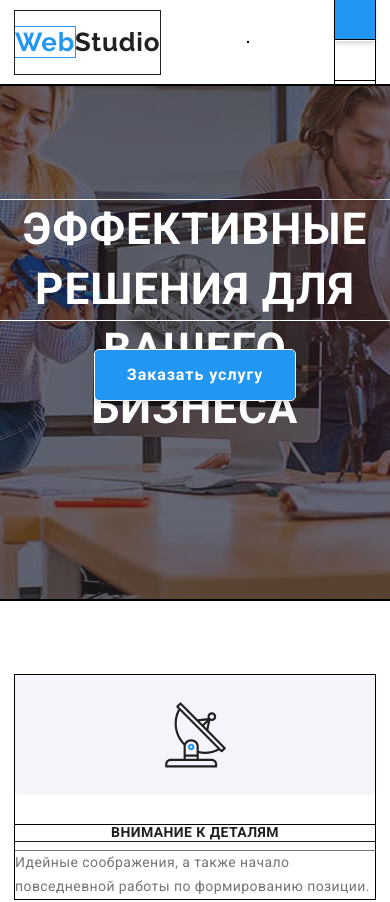
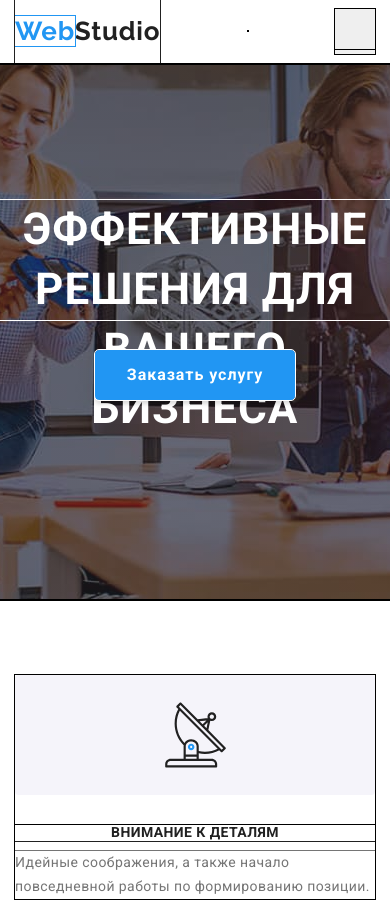
Before and after one commit to f957-cua/web_studio, a plain HTML site: page index.html in a window 390 px wide. Shown: the top 902 px of the page. Drawn offline with nearby package versions, Linux system fonts and the light colour scheme.

Commit message:
commit
+commit

```diff
--- a/index.html
+++ b/index.html
@@ -33,14 +33,12 @@
                     <span>+38 096 111 11 11</span>
                 </a>
             </div>
-            <div class="container-mobile">
-                <button type="button" class="menu-button is-open" data-modal-open></button>
+                <button type="button">
                     <svg width="40" height="40" aria-label="переключатель мобильного меню">
-                        <use class="icon-cross" href="./img/sprite.svg#icon-close_40px"></use>
-                        <use class="icon-menu" href="./img/sprite.svg#icon-menu_40px"></use>
+                        <use href="./img/sprite.svg#icon-menu_40px"></use>
+                        <use href="./img/sprite.svg#icon-close_40px"></use>
                     </svg>
                 </button>
-            </div>
         </div>
     </header>
     <main>
--- a/sass/components/_buttons.scss
+++ b/sass/components/_buttons.scss
@@ -19,16 +19,20 @@
 }
 
 .menu-button {
-    display: flex;
-    align-items: center;
-    justify-content: center;
-
+    position: absolute;
+    top: 8px;
+    right: 8px;
     width: 40px;
     height: 40px;
+    background-color: inherit;
+    color: inherit;
 
-    color: var(--hero-title-color);
-    background-color: var(--accent-color);
-    box-shadow: 0px 4px 4px rgba(0, 0, 0, 0.15);
+    display: inline-block;
+    width: 1em;
+    height: 1em;
+    stroke-width: 0;
+    stroke: currentColor;
+    fill: currentColor;
 
     @media screen and (min-width: 768px) {
         display: none;
@@ -41,3 +45,5 @@
         display: none;
     }
 }
+
+//class="menu-button is-open" data-modal-open
--- a/sass/components/_menu.scss
+++ b/sass/components/_menu.scss
@@ -101,7 +101,7 @@
         display: flex;
     }
 
-    @media screen and (min-width: 768px) and (max-width: 1200px) {
+    @media screen and (min-width: 768px) and (max-width: 1199px) {
         flex-direction: column;
     }
 }
```
Also changed, not shown: css/main.css, css/main.min.css, css/portfolio.css, css/portfolio.min.css, image/sprite.svg, 4 other files.
